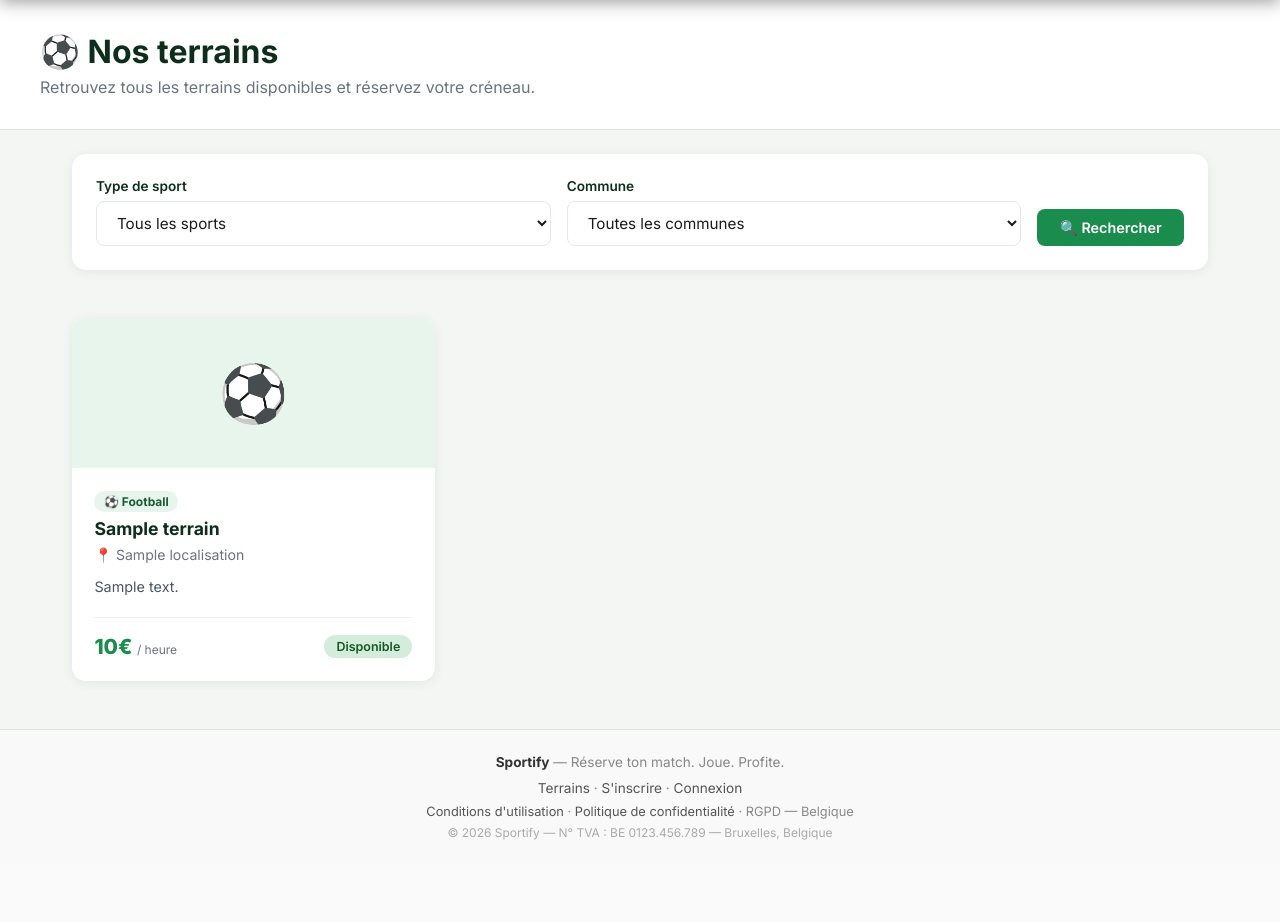
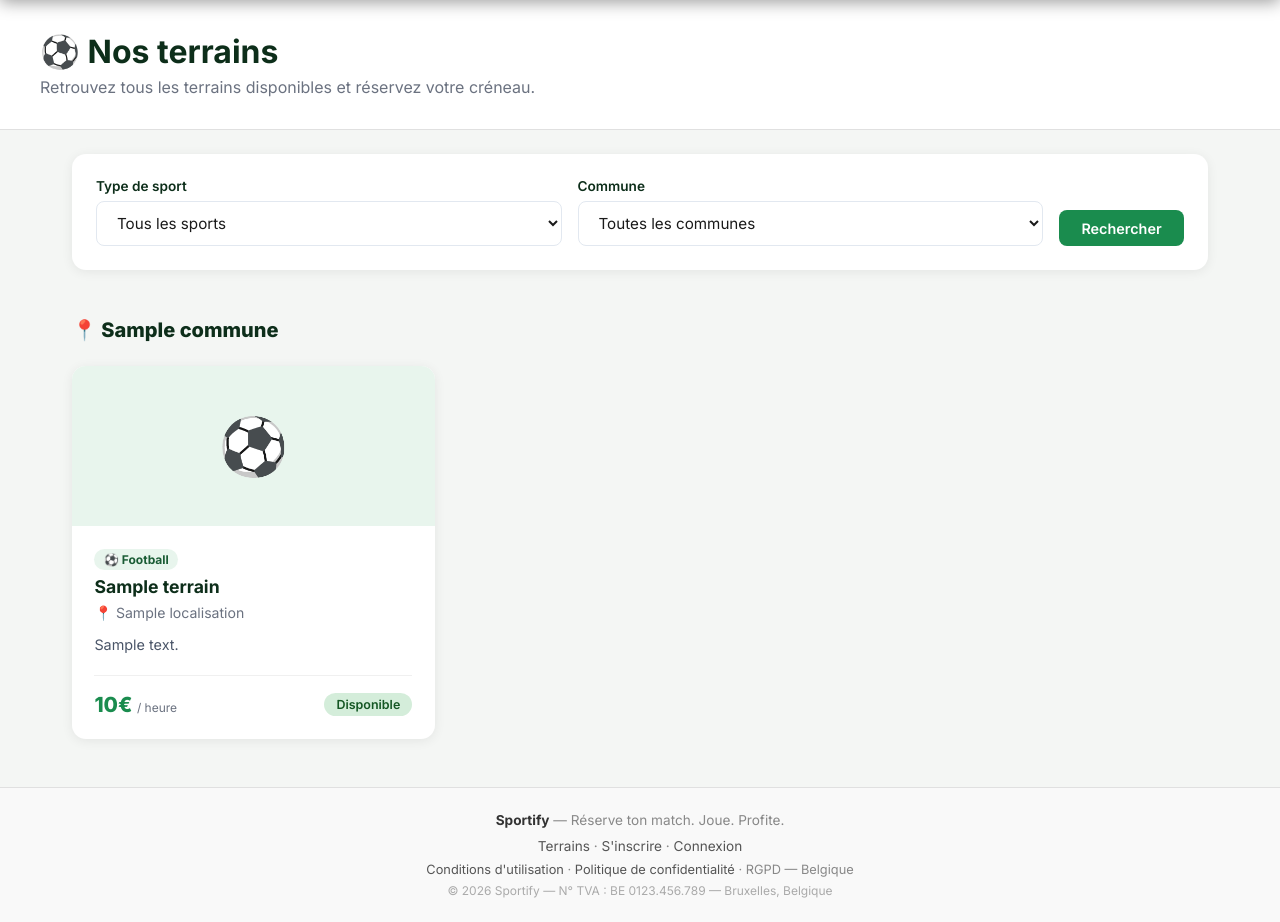
Before and after one commit to Morad-eh/sportify, a Django app: template gestion/templates/gestion/terrains.html in a window 1280 px wide. Shown: the part 68-990 px from the top of the page. Before the commit the page ends 908 px from the top, so only its background shows below. Run offline with Django 3.2, Linux system fonts and the light colour scheme; the template is opened without the code that fills it: most values are stand-ins (such as "Sample title", 1, 10 or a date in 2020).

Commit message:
terrains : photos + groupement par commune avec séparateur vert

```diff
--- a/gestion/templates/gestion/terrains.html
+++ b/gestion/templates/gestion/terrains.html
@@ -1,5 +1,5 @@
 {% extends 'gestion/base.html' %}
-{% load i18n %}
+{% load i18n static %}
 
 {% block title %}Terrains — Sportify{% endblock %}
 
@@ -52,12 +52,19 @@
 }
 
 .terrain-thumb {
-    height: 150px;
+    height: 160px;
     background: #eeeeee;
     display: flex;
     align-items: center;
     justify-content: center;
     font-size: 3.5rem;
+    overflow: hidden;
+}
+.terrain-thumb img {
+    width: 100%;
+    height: 100%;
+    object-fit: cover;
+    display: block;
 }
 
 .terrain-body {
@@ -120,6 +127,21 @@
 }
 .badge-foot { background: #e8f5ed; color: #1a5c35; }
 .badge-padel { background: #e8f0fb; color: #3a1a8c; }
+
+.commune-section {
+    margin-bottom: 3rem;
+}
+.commune-section + .commune-section {
+    margin-top: 1rem;
+    padding-top: 2.5rem;
+    border-top: 4px solid #1a8c4e;
+}
+.commune-title {
+    font-size: 1.25rem;
+    font-weight: 800;
+    color: var(--vert-nuit);
+    margin-bottom: 1.5rem;
+}
 
 .empty-state {
     text-align: center;
@@ -224,11 +246,10 @@
                 <option value="Anderlecht" {% if commune_filtre == 'Anderlecht' %}selected{% endif %}>Anderlecht</option>
                 <option value="Forest" {% if commune_filtre == 'Forest' %}selected{% endif %}>Forest</option>
                 <option value="Molenbeek-Saint-Jean" {% if commune_filtre == 'Molenbeek-Saint-Jean' %}selected{% endif %}>Molenbeek-Saint-Jean</option>
-                <option value="etterbeek" {% if commune_filtre == 'etterbeek' %}selected{% endif %}>etterbeek</option>
             </select>
         </div>
         <div class="search-actions">
-            <button type="submit" class="btn btn-primary">🔍 {% trans "Rechercher" %}</button>
+            <button type="submit" class="btn btn-primary">{% trans "Rechercher" %}</button>
             {% if sport_filtre or commune_filtre %}
                 <a href="{% url 'terrains' %}" class="btn btn-secondary">{% trans "Réinitialiser" %}</a>
             {% endif %}
@@ -242,12 +263,31 @@
 </div>
 
 <div class="terrains-wrapper">
-    {% if terrains %}
+    {% if groupes %}
+        {% for commune, liste in groupes.items %}
+        <div class="commune-section">
+            <h2 class="commune-title">📍 {{ commune }}</h2>
             <div class="terrains-grid">
-            {% for terrain in terrains %}
+                {% for terrain in liste %}
                 <a href="{% url 'terrain_detail' terrain.pk %}" class="terrain-card">
                     <div class="terrain-thumb {% if 'Padel' in terrain.nom %}thumb-padel{% else %}thumb-foot{% endif %}">
-                    {% if "Padel" in terrain.nom %}🎾{% else %}⚽{% endif %}
+                        {% if "Royal Foot" in terrain.nom and "Padel" in terrain.nom %}
+                            <img src="{% static 'gestion/img/terrains/royalfoot_padel.webp' %}" alt="{{ terrain.nom }}">
+                        {% elif "Royal Foot" in terrain.nom %}
+                            <img src="{% static 'gestion/img/terrains/royalfoot_football.webp' %}" alt="{{ terrain.nom }}">
+                        {% elif "Fitfive" in terrain.nom and "Padel" in terrain.nom %}
+                            <img src="{% static 'gestion/img/terrains/fitfive_padel.jpg' %}" alt="{{ terrain.nom }}">
+                        {% elif "Fitfive" in terrain.nom %}
+                            <img src="{% static 'gestion/img/terrains/fitfive_football.jpg' %}" alt="{{ terrain.nom }}">
+                        {% elif "City Five" in terrain.nom and "Padel" in terrain.nom %}
+                            <img src="{% static 'gestion/img/terrains/cityfive_padel.webp' %}" alt="{{ terrain.nom }}">
+                        {% elif "City Five" in terrain.nom %}
+                            <img src="{% static 'gestion/img/terrains/cityfive_football.jpg' %}" alt="{{ terrain.nom }}">
+                        {% elif "Padel" in terrain.nom %}
+                            🎾
+                        {% else %}
+                            ⚽
+                        {% endif %}
                     </div>
                     <div class="terrain-body">
                         <div style="display:flex; align-items:center; gap:0.5rem; margin-bottom:0.4rem;">
@@ -270,6 +310,8 @@
                 </a>
                 {% endfor %}
             </div>
+        </div>
+        {% endfor %}
     {% else %}
         <div class="empty-state">
             <div class="icon">🔍</div>
```
Lines whose indentation alone changed are shown as unchanged.
